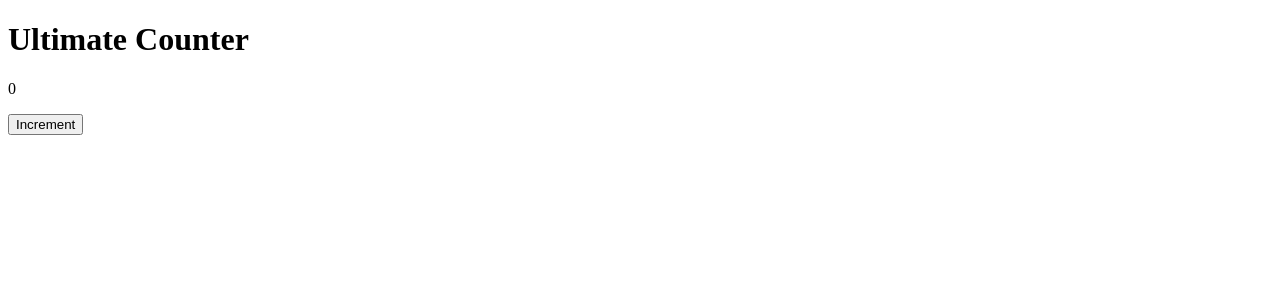
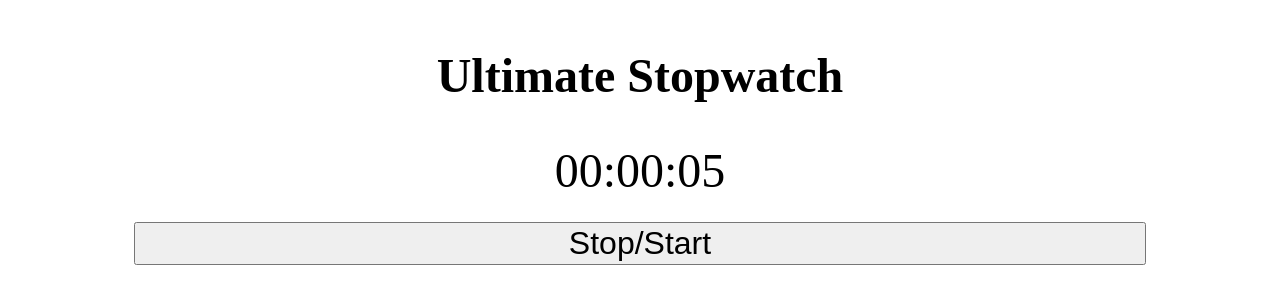
Before and after one commit to FloreaCT/Learning_React, a React (Create React App) app: page / in a window 1280 px wide. Shown: the top 304 px of the page. Built offline with nearby package versions, Linux system fonts and the light colour scheme.

Commit message:
Learned about interval

```diff
--- a/src/App.js
+++ b/src/App.js
@@ -1,12 +1,11 @@
 import React from 'react';
-import Counter from './Counter';
+import UltimateStopwatch from './UltimateStopwatch.js';
 
 const App = () => {
     return (
 
         <main>
-            <h1>Ultimate Counter</h1>
-            <Counter />
+            <UltimateStopwatch />
         </main>
     );
 }
--- a/src/Counter.js
+++ b/src/Counter.js
@@ -18,7 +18,12 @@ const Counter = () => {
     }, [counter])
 
     useEffect(()=>{
-        subscribe(counter)
+        if(counter === 0){
+           return undefined;
+        } else {
+
+            subscribe(counter)
+        }
 
         return () => {
             unsubscribe(counter)
--- /dev/null
+++ b/src/UltimateStopwatch.js
@@ -0,0 +1,39 @@
+import React, { useState, useEffect }from 'react';
+import './css/stopwatch.css'
+
+const Stopwatch = () => {
+
+    const [time, setTime] = useState(0)
+    const [counterActive, setCounterActive] = useState(true)
+
+    useEffect(()=> {
+        let interval = null;
+        if(counterActive){
+
+            interval = setInterval(()=>{
+                setTime(t => t +1);
+                console.log(time);
+            }, 1000)
+
+        }
+        return () => {
+            clearInterval(interval)
+        }
+    }, [counterActive])
+
+    const onClickHandler = () => {
+        setCounterActive(c => !c)
+    }
+
+    const formattedTime = new Date(time * 1000).toISOString().slice(11,19)
+
+    return (
+        <section className="stopwatch-frame">
+            <h1>Ultimate Stopwatch</h1>
+            <span>{formattedTime}</span>
+            <button type="button" aria-pressed={!counterActive} onClick={onClickHandler}>Stop/Start</button>
+        </section>
+    )
+}
+
+export default Stopwatch
--- /dev/null
+++ b/src/css/stopwatch.css
@@ -0,0 +1,22 @@
+.stopwatch-frame {
+    max-width: 80%;
+    margin-left: auto;
+    margin-right: auto;
+    display: flex;
+    flex-direction: column;
+}
+
+.stopwatch-frame h1 {
+    font-size: 3em;
+    text-align: center;
+}
+
+.stopwatch-frame span {
+    text-align: center;
+    margin-bottom: 0.5em;
+    font-size: 3em;
+}
+
+.stopwatch-frame button {
+    font-size: 2em;
+}
```
